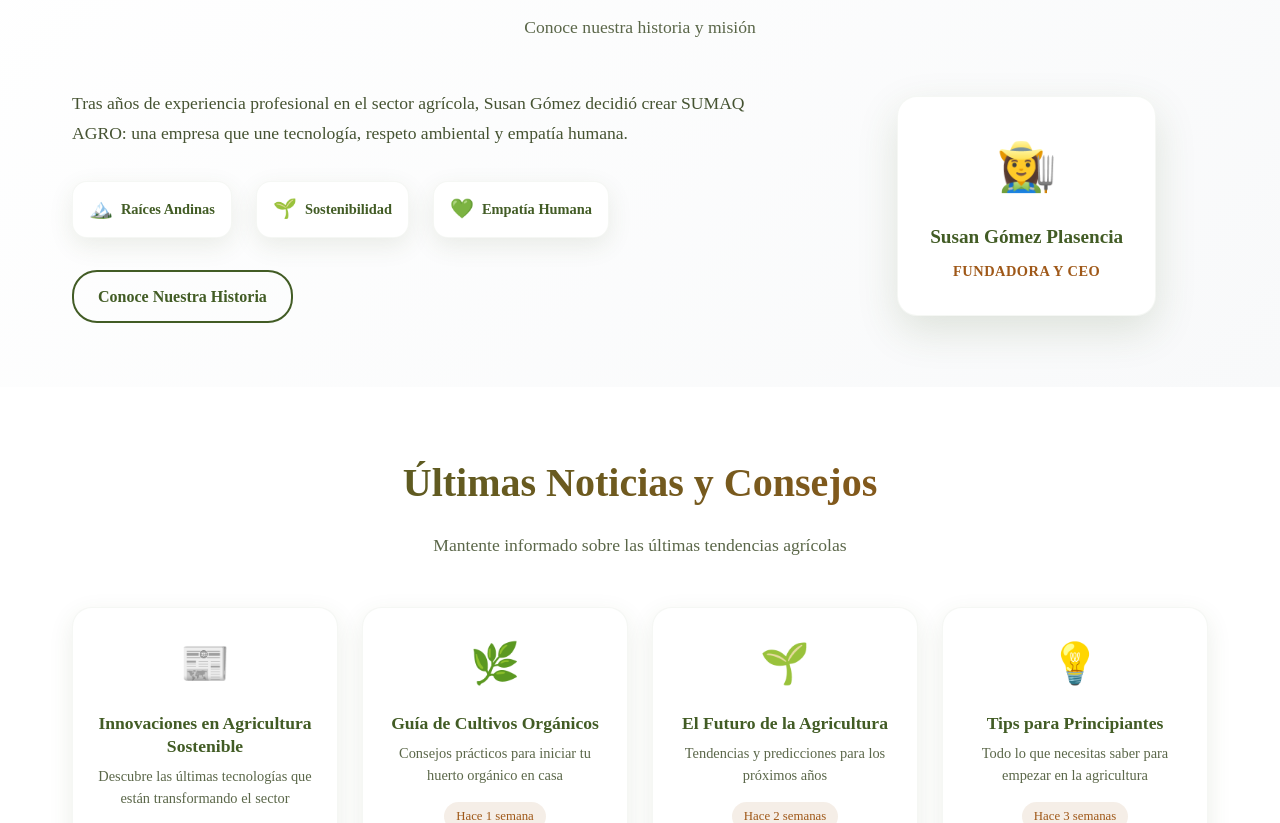
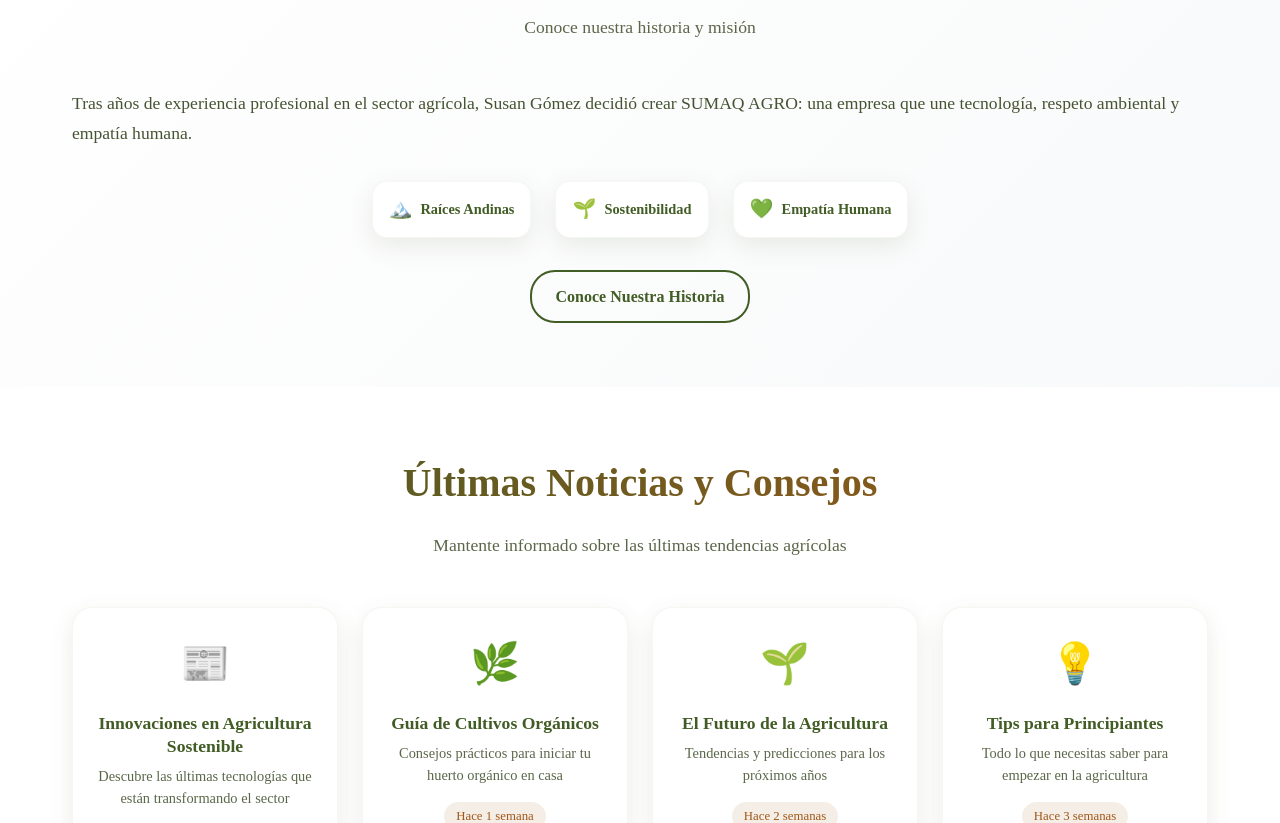
Before and after one commit to daniel123gt/lp-sumaq, an Astro site: page / in a window 1280 px wide. Shown: the part 931-1754 px from the top of the page. Built offline with nearby package versions, Linux system fonts and the light colour scheme; Astro itself is replaced by a stand-in of ours; a web font is replaced by a local one.

Commit message:
Correcciones imagenes

```diff
--- a/public/global.css
+++ b/public/global.css
@@ -105,7 +105,7 @@ body {
 
 .about-preview {
   display: grid;
-  grid-template-columns: 2fr 1fr;
+  grid-template-columns: 1fr;
   gap: 3rem;
   align-items: center;
 }
@@ -118,8 +118,20 @@ body {
   opacity: 0.9;
 }
 
+.about-content a {
+  margin: 0 auto;
+}
+
+.about-content {
+  display: flex;
+  flex-direction: column;
+  align-items: center;
+  justify-content: center;
+}
+
 .about-highlights {
   display: flex;
+  justify-content: center;
   gap: 1.5rem;
   margin-bottom: 2rem;
   flex-wrap: wrap;
--- a/src/components/About.astro
+++ b/src/components/About.astro
@@ -86,11 +86,7 @@
 
         <div class="about-visual">
           <div class="founder-card">
-            <div class="founder-image">
-              <div class="founder-icon">👩‍🌾</div>
-            </div>
             <div class="founder-info">
-              <h4>Susan Gómez Plasencia</h4>
               <p class="founder-title">Fundadora y CEO</p>
               <p class="founder-description">
                 "Cuidamos la Pachamama, sembramos con sentido. Nuestros
--- a/src/components/Hero.astro
+++ b/src/components/Hero.astro
@@ -4,11 +4,11 @@
 
 <section id="inicio" class="hero">
   <div class="hero-carousel">
-    <div class="carousel-slide active" style="background-image: url('/hero/hero1.jpg')"></div>
+    <div class="carousel-slide active" style="background-image: url('/hero/hero5.jpg')"></div>
     <div class="carousel-slide" style="background-image: url('/hero/hero2.jpg')"></div>
     <div class="carousel-slide" style="background-image: url('/hero/hero3.jpg')"></div>
     <div class="carousel-slide" style="background-image: url('/hero/hero4.jpg')"></div>
-    <div class="carousel-slide" style="background-image: url('/hero/hero5.jpg')"></div>
+    <div class="carousel-slide" style="background-image: url('/hero/hero1.jpg')"></div>
 
     <div class="overlay"></div>
     <div class="geometric-pattern"></div>
@@ -403,7 +403,7 @@
       interval = setTimeout(() => {
         nextSlide();
         startCarousel(); // Recursivo para continuar el ciclo
-      }, 3000); // Cambiar cada 3 segundos
+      }, 5000); // Cambiar cada 3 segundos
     }
 
     function stopCarousel() {
--- a/src/pages/index.astro
+++ b/src/pages/index.astro
@@ -109,13 +109,6 @@ import Footer from "../components/Footer.astro";
 						<a href="/nosotros" class="btn btn-outline"
 							>Conoce Nuestra Historia</a
 						>
-					</div>
-					<div class="about-image">
-						<div class="founder-preview">
-							<div class="founder-avatar">👩‍🌾</div>
-							<h4>Susan Gómez Plasencia</h4>
-							<p>Fundadora y CEO</p>
-						</div>
 					</div>
 				</div>
 			</div>
--- a/src/styles/global.css
+++ b/src/styles/global.css
@@ -105,7 +105,7 @@ body {
 
 .about-preview {
   display: grid;
-  grid-template-columns: 2fr 1fr;
+  grid-template-columns: 1fr;
   gap: 3rem;
   align-items: center;
 }
@@ -118,8 +118,20 @@ body {
   opacity: 0.9;
 }
 
+.about-content a {
+  margin: 0 auto;
+}
+
+.about-content {
+  display: flex;
+  flex-direction: column;
+  align-items: center;
+  justify-content: center;
+}
+
 .about-highlights {
   display: flex;
+  justify-content: center;
   gap: 1.5rem;
   margin-bottom: 2rem;
   flex-wrap: wrap;
```
